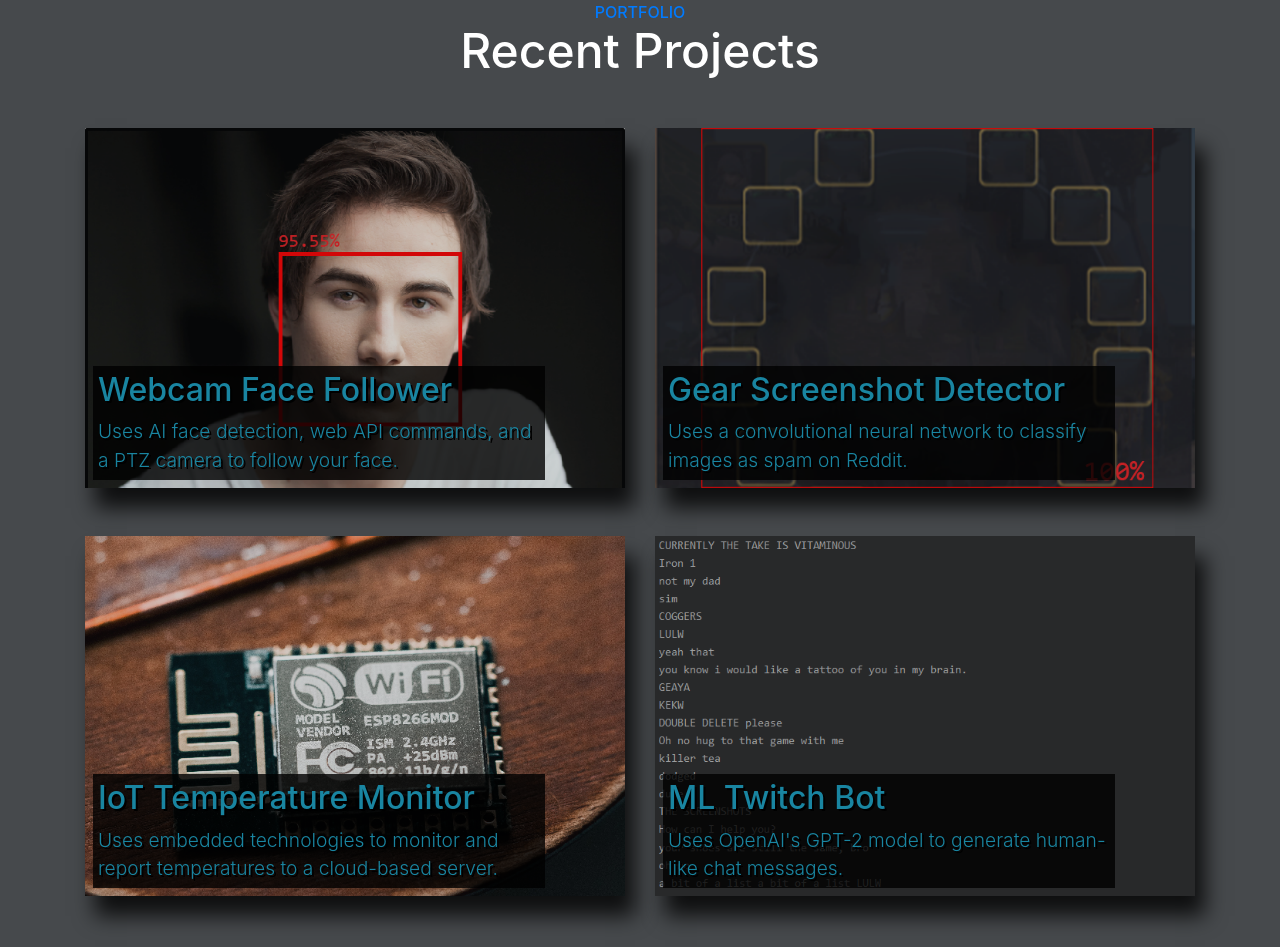
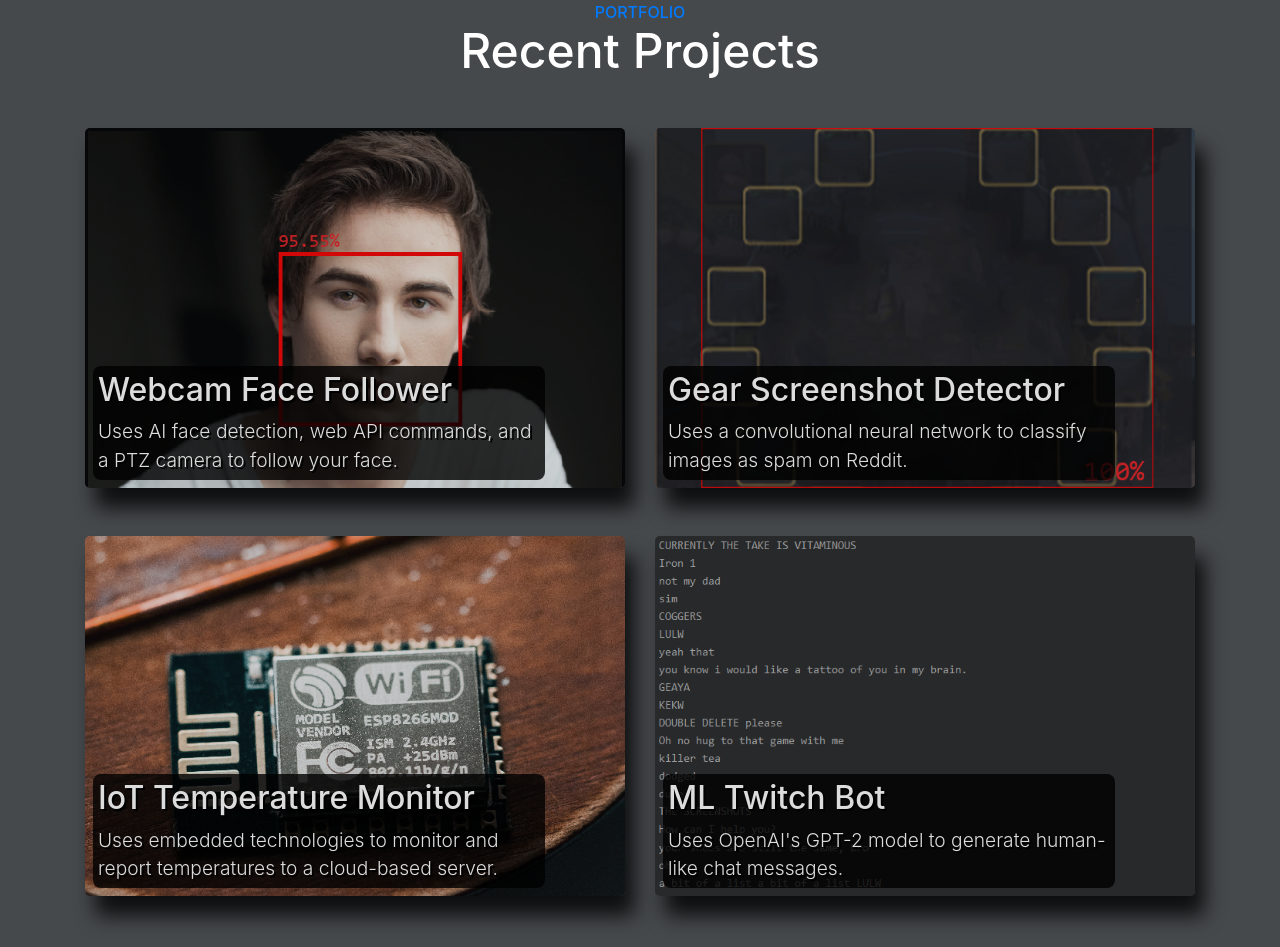
Before and after one commit to Daylend/daylend.github.io, a website with bundled scripts: page index.html in a window 1280 px wide. Shown: the part 853-1800 px from the top of the page. Built offline with nearby package versions, Linux system fonts and the light colour scheme.

Commit message:
Changed portfolio image styles

```diff
--- a/css/stylish-portfolio.css
+++ b/css/stylish-portfolio.css
@@ -238,6 +238,7 @@
   max-width: 530px;
   margin: auto auto 1rem;
   box-shadow: rgba(0, 0, 0, 0.8) 10px 20px 20px;
+  border-radius: 5px;
 }
 
 .portfolio-item img{
@@ -260,8 +261,9 @@
   margin: auto 0rem 0rem;
   padding: 5px;
   background-color: rgba(0,0,0,0.8);
-  color: #1985A1;
+  color: #DCDCDD;
   text-shadow: 2px 2px #000000;
+  border-radius: 0.5rem;
 }
 
 .portfolio-item .caption .caption-content h2 {
```
